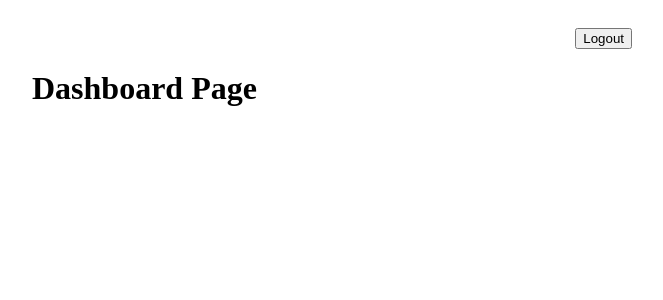
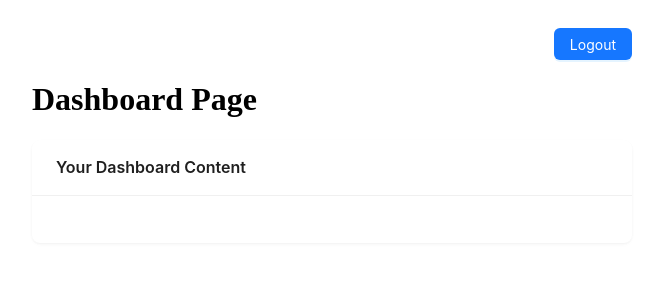
Before and after one commit to hbtpoprock/nextjs-frontend, a Next.js app: page /dashboard in a window 1280 px wide. Shown: the top 300 px of the page, without its empty margins (308-971 px from the left). Built offline with nearby package versions, Linux system fonts and the light colour scheme; sample sign-in values are in the browser's storage.

Commit message:
update styling

```diff
--- a/pages/dashboard.js
+++ b/pages/dashboard.js
@@ -1,10 +1,12 @@
 // pages/dashboard.js
-import { useEffect } from "react";
+import { useState, useEffect } from "react";
 import { useRouter } from "next/router";
+import { Button, Card } from "antd";
 import ProtectedRoute from "../components/ProtectedRoute";
 
 const DashboardPage = () => {
   const router = useRouter();
+  const [loading, setLoading] = useState(false);
   const responseData = router.query.responseData
     ? JSON.parse(router.query.responseData)
     : null;
@@ -15,6 +17,8 @@ const DashboardPage = () => {
   }, []);
 
   const handleLogout = async () => {
+    setLoading(true);
+
     try {
       // Call your logout API endpoint
       const response = await fetch("http://localhost:8000/api/logout", {
@@ -32,30 +36,38 @@ const DashboardPage = () => {
 
         // Redirect to the login page
         router.push("/login");
+        message.success("Logout successful!");
       } else {
         // Handle logout error
-        console.error("Logout failed:", await response.text());
+        const errorMessage = await response.text();
+        console.error("Logout failed:", errorMessage);
+        message.error(`Logout failed: ${errorMessage}`);
       }
     } catch (error) {
       console.error("Error during logout:", error);
     }
+    setLoading(false);
   };
 
   return (
     <ProtectedRoute>
       <div style={{ padding: "20px", maxWidth: "600px", margin: "auto" }}>
         <div style={{ marginBottom: "10px", textAlign: "right" }}>
-          <button onClick={handleLogout}>Logout</button>
+          <Button type="primary" onClick={handleLogout} loading={loading}>
+            Logout
+          </Button>
         </div>
         <h1>Dashboard Page</h1>
         {/* Display response data if available */}
         {responseData && (
-          <div>
-            <h3>Response Data:</h3>
+          <Card title="Response Data" style={{ marginBottom: "16px" }}>
             <pre>{JSON.stringify(responseData, null, 2)}</pre>
-          </div>
+          </Card>
         )}
         {/* Your dashboard content goes here */}
+        <Card title="Your Dashboard Content" bordered={false}>
+          {/* Add your dashboard content here */}
+        </Card>
       </div>
     </ProtectedRoute>
   );
```
